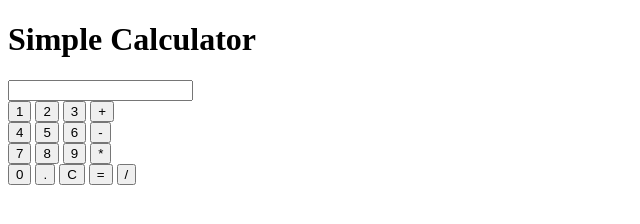
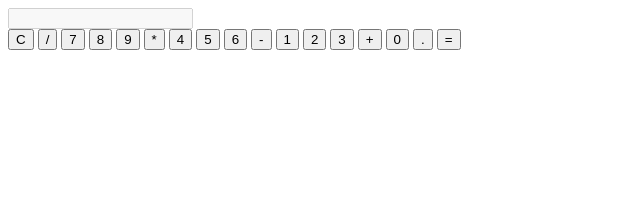
Before and after one commit to Unik1123/Calculator, a plain HTML site: page index.html in a window 1280 px wide. Shown: the whole page, without its empty margins (0-640 px from the left). Drawn offline with Linux system fonts and the light colour scheme.

Commit message:
Update index.html

```diff
--- a/index.html
+++ b/index.html
@@ -1,36 +1,34 @@
 <!DOCTYPE html>
-<html>
+<html lang="en">
 <head>
-  <title>Simple Calculator</title>
-  <link rel="stylesheet" type="text/css" href="styles.css">
+    <meta charset="UTF-8">
+    <meta name="viewport" content="width=device-width, initial-scale=1.0">
+    <link rel="stylesheet" href="styles.css">
+    <title>Fancy Calculator</title>
 </head>
 <body>
-  <h1>Simple Calculator</h1>
-  <div class="calculator">
-    <input type="text" name="result" id="result" readonly>
-    <br>
-    <button type="button" onclick="appendToResult('1')">1</button>
-    <button type="button" onclick="appendToResult('2')">2</button>
-    <button type="button" onclick="appendToResult('3')">3</button>
-    <button type="button" onclick="appendToResult('+')">+</button>
-    <br>
-    <button type="button" onclick="appendToResult('4')">4</button>
-    <button type="button" onclick="appendToResult('5')">5</button>
-    <button type="button" onclick="appendToResult('6')">6</button>
-    <button type="button" onclick="appendToResult('-')">-</button>
-    <br>
-    <button type="button" onclick="appendToResult('7')">7</button>
-    <button type="button" onclick="appendToResult('8')">8</button>
-    <button type="button" onclick="appendToResult('9')">9</button>
-    <button type="button" onclick="appendToResult('*')">*</button>
-    <br>
-    <button type="button" onclick="appendToResult('0')">0</button>
-    <button type="button" onclick="appendToResult('.')">.</button>
-    <button type="button" onclick="clearResult()">C</button>
-    <button type="button" onclick="calculateResult()">=</button>
-    <button type="button" onclick="appendToResult('/')">/</button>
-  </div>
-
-  <script src="calculator.js"></script>
+    <div class="calculator">
+        <input type="text" id="display" disabled>
+        <div class="buttons">
+            <button class="operator">C</button>
+            <button class="operator">/</button>
+            <button>7</button>
+            <button>8</button>
+            <button>9</button>
+            <button class="operator">*</button>
+            <button>4</button>
+            <button>5</button>
+            <button>6</button>
+            <button class="operator">-</button>
+            <button>1</button>
+            <button>2</button>
+            <button>3</button>
+            <button class="operator">+</button>
+            <button class="zero">0</button>
+            <button>.</button>
+            <button id="equals" class="operator">=</button>
+        </div>
+    </div>
+    <script src="script.js"></script>
 </body>
 </html>
```
